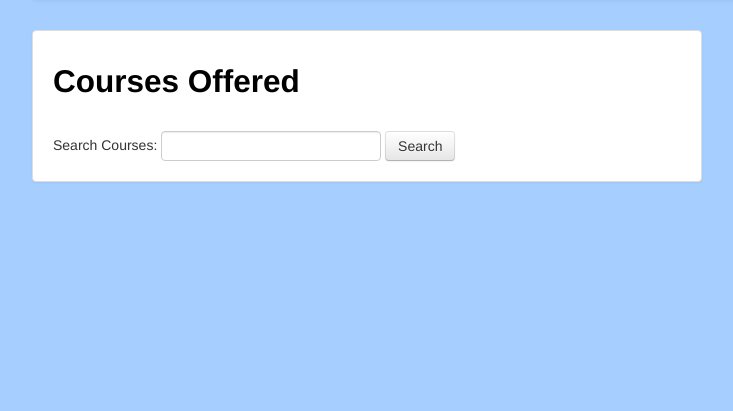
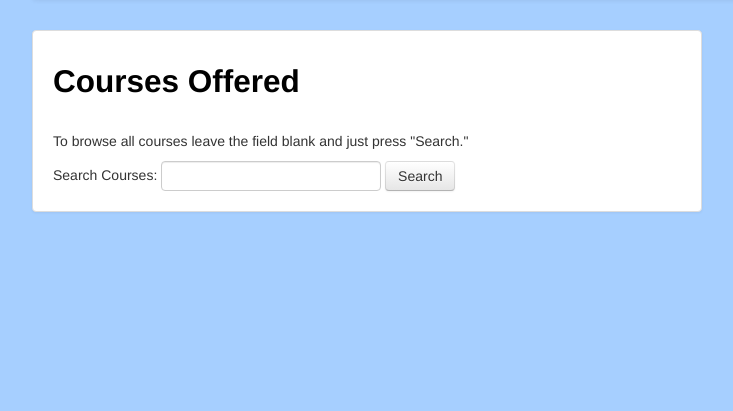
Before and after one commit to Fireworks/sGator, a Django app: page /courses/ in a window 1280 px wide. Shown: the part 67-478 px from the top of the page, without its empty margins (23-756 px from the left). Run offline with Django 3.2, Linux system fonts and the light colour scheme; some libraries are stand-ins or nearby versions.

Commit message:
Added "To browse all courses..." to Courses Offered page.

```diff
--- a/templates/courses.html
+++ b/templates/courses.html
@@ -28,6 +28,7 @@
                   {% endfor %}
             </table>
             {% else %}
+			<p> To browse all courses leave the field blank and just press "Search."
             <form method="get" action="/search/">
               Search Courses: <input type="text" class="no-margin" name="q" id="id_q" value="{{ query }}"/>
               <input type="submit" class="btn" value="Search" />
```
